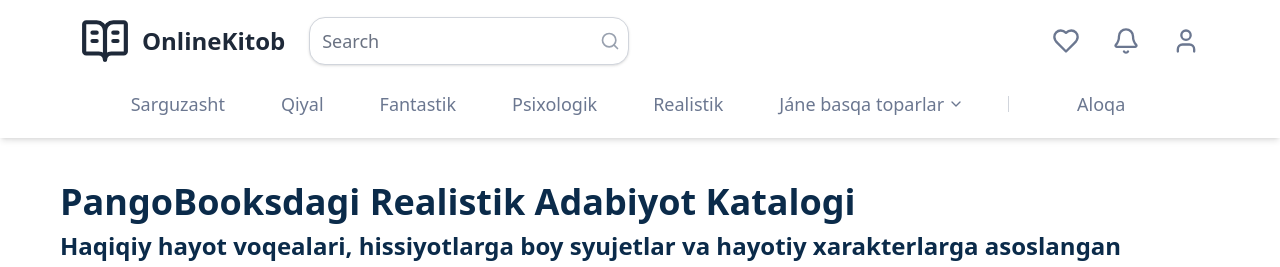
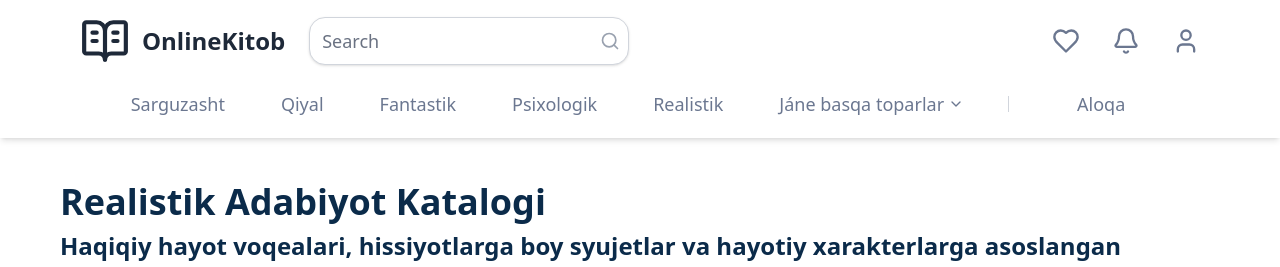
Before and after one commit to sultaniyazz/Dilnaz, a React (Vite) app: page /Realistik in a window 1280 px wide. Shown: the top 267 px of the page. Built offline with nearby package versions, Linux system fonts and the light colour scheme; no server answers; a web font is replaced by a local one.

Commit message:
Update Realistik .jsx

```diff
--- a/src/pages/Realistik .jsx
+++ b/src/pages/Realistik .jsx
@@ -17,7 +17,7 @@ const Realistik = () => {
       <div className='lg:py-10 py-8 lg:px-15 px-5'>
         <div>
           <HeaderTop
-            h1={'PangoBooksdagi Realistik Adabiyot Katalogi'}
+            h1={'Realistik Adabiyot Katalogi'}
             h2={'Haqiqiy hayot voqealari, hissiyotlarga boy syujetlar va hayotiy xarakterlarga asoslangan realistik kitoblarni kashf eting.'}
             span2={'Realistik romanlar o‘quvchiga o‘zini hikoyaning bir qismi deb his qilish imkonini beradi. Ular ko‘pincha o‘ziga xos ijtimoiy mavzular, ruhiy kechinmalar, ichki kurashlar va o‘zgarishlarga asoslanadi. Bu janrdagi kitoblar orasida yoshlar uchun mo‘ljallangan coming-of-age hikoyalaridan tortib, katta yoshdagilar uchun yozilgan murakkab hayotiy dramalargacha bo‘lgan keng turdagi asarlar bor. Mualliflar – John Green, Alice Munro, Jhumpa Lahiri, Khaled Hosseini kabi yozuvchilar realistik yozuv uslubi orqali o‘quvchining yuragiga ta’sir qiladi.'}
             span3={'Agar siz hayotning o‘zi kabi chinakam, chuqur va his-tuyg‘ularga boy hikoyalarni o‘qishni yoqtirsangiz – PangoBooksdagi realistik adabiyot katalogi aynan siz uchun. Bu yerda siz odamlarning o‘ziga xos hayotiy kurashlari, orzulari va o‘sish jarayonlarini o‘rganasiz. Har bir sahifa sizni haqiqatga yaqinlashtiradi. Kitobni oching – va hayotning o‘zi haqida hikoya boshlansin.'}
```
